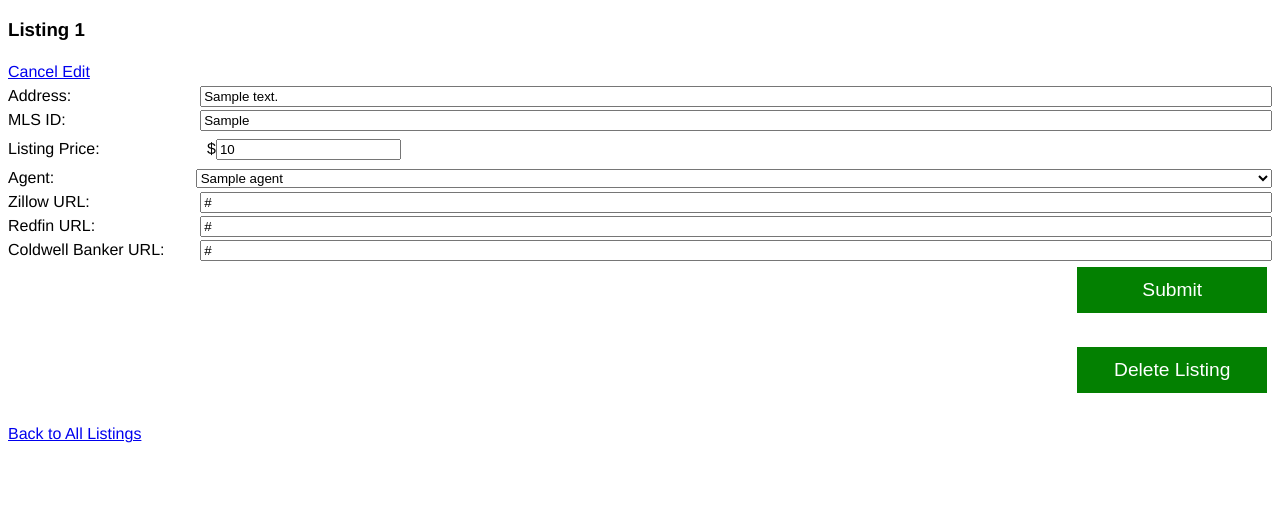
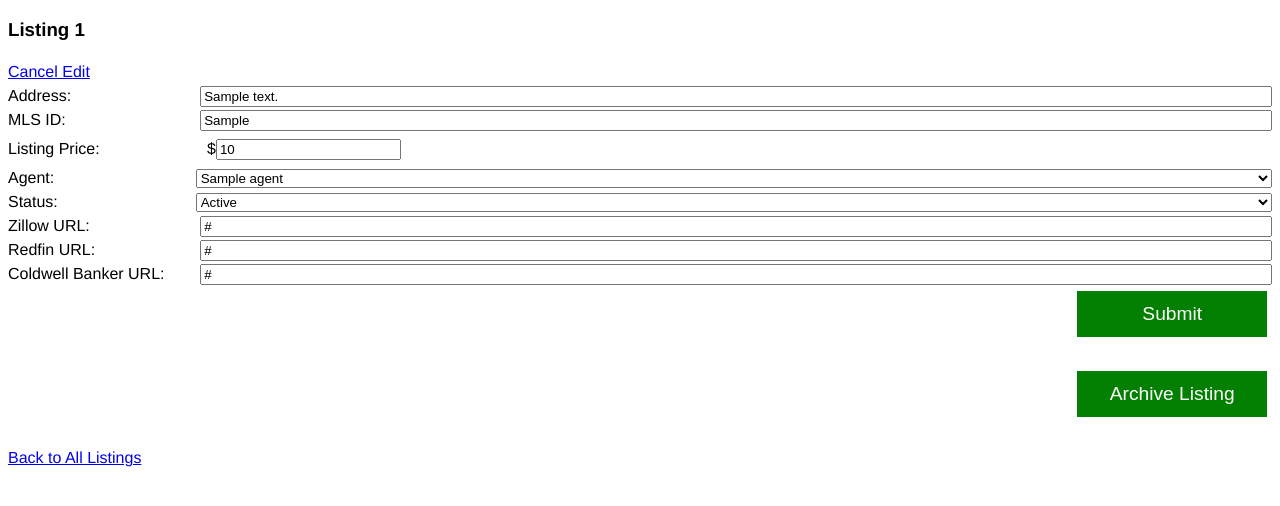
Before and after one commit to daisycrego/dojo6, a Flask app: page /listing/1/edit in a window 1280 px wide. Shown: the part 149-655 px from the top of the page. Run offline with Flask 2, Linux system fonts and the light colour scheme; the first user in the database is signed in; tables that the repository leaves empty hold one stand-in row (Sample ...); one stand-in notice (Sample message) is shown.

Commit message:
Added Active/Archived listings toggle to the Listings - List view.

```diff
--- a/application.py
+++ b/application.py
@@ -79,7 +79,7 @@ def load_user(user_id):
 # MODELS
 class Listing(db.Model):
     id = db.Column(db.Integer, primary_key=True)
-    address = db.Column(db.String(500), unique=True, nullable=False)
+    address = db.Column(db.String(500), unique=False, nullable=False)
     url_zillow=db.Column(db.String(500), unique=False, nullable=True)
     url_redfin=db.Column(db.String(500), unique=False, nullable=True)
     url_cb=db.Column(db.String(500), unique=False, nullable=True)
@@ -87,6 +87,7 @@ class Listing(db.Model):
     agent = db.relationship('Agent', backref=db.backref('listing', lazy=True))
     price = db.Column(db.Integer, nullable=True)
     mls = db.Column(db.String(100), nullable=True)
+    status = db.Column(db.Boolean, unique=False, default=True, nullable=False) # True=active, False=inactive
 
     def __repr__(self):
         return '<Listing %r>' % self.address
@@ -94,6 +95,7 @@ class Listing(db.Model):
 class Agent(db.Model):
     id = db.Column(db.Integer, primary_key=True)
     name = db.Column(db.String(50), unique=True, nullable=False)
+    status = db.Column(db.Boolean, unique=False, default=True, nullable=False) # True=active, False=inactive
 
     def __repr__(self):
         return '<Agent %r>' % self.name
@@ -246,8 +248,6 @@ class WebScraper:
                     try:
                         #elem = driver.find_element_by_css_selector('body > section.content.single-photo-carousel > div:nth-child(2) > div.layout-main.property-details > div:nth-child(5) > div.toggle-body > div.details-block.details-block-full-property-details > div.col-1 > ul > li[-1]')
                         elem_parent = driver.find_element_by_xpath("//*[contains(text(),'Viewed:')]/parent::*")
-                        print(url_cb)
-                        print(elem_parent.get_attribute('innerText'))
                         views = elem_parent.get_attribute('innerText').split(" ")[1]
                         cb_views = int(views.replace(',',''))
                         final_results["cb"] = cb_views
@@ -504,7 +504,7 @@ def send_email(recipients, title, body):
                     print("MAIL_USERNAME has been set to the backup, but email limits also exceeded on the backup")
                     return False
                 else:
-                    print("Limits still exceeded. ")
+                    print("Limits still exceeded, but MAIL_USERNAME has not been set to backup.")
         return False
 
 @application.route("/reset-password/", methods=["GET", "POST"])
@@ -549,12 +549,9 @@ def reset_password():
             flash("Password successfully reset.")
             return redirect(url_for("login"))
         elif email:
-            print("email exists")
-            print(email)
             # handle POST - new password reset access token, url, and email
             user = User.query.filter_by(email=email).first()
             if user:
-                print("user exists")
                 # Create a token for the reset password link, save it in the db
                 # delete any existing tokens for this email
                 existing_tokens = Token.query.filter_by(email=email).all()
@@ -570,8 +567,6 @@ def reset_password():
                 title = "Password Reset"
                 body = f"Please follow this link to reset your password: {request.base_url}?token={new_token}&email={email}"
                 sent = send_email([email], title, body)
-            else:
-                print("user not found")
             if sent:
                 flash(f"An email has been sent to {email} with instructions to reset your password. Make sure to check your spam folder!")
             else:
@@ -608,14 +603,21 @@ def reset_password():
 ## LISTINGS ROUTES
 ## Listings - List View
 @application.route('/')
-@application.route('/<messages>')
+@application.route('/<show_inactive>')
 @login_required
-def index(messages=None):
-    if messages:
-        messages = messages.replace("{","").replace("}","").replace("'", "")
+def index(show_inactive=None):
+    if not show_inactive:
+        show_inactive = request.args.get("show_inactive")
+    show_inactive = True if show_inactive == "True" else False
+    listings = Listing.query.all()
+    return render_template('list.html', listings=listings, show_inactive=show_inactive)
 
-    listings = Listing.query.all()
-    return render_template('list.html', listings=listings, message=messages)
+@application.route("/toggle_inactive", methods=["POST"])
+@login_required
+def toggle_inactive():
+    show_inactive = request.form.get("show_inactive")
+    print(f"toggle_inactive(): Toggling inactive to {show_inactive}")
+    return redirect(url_for('index', show_inactive=show_inactive))
 
 ## Listing - Detail View
 @application.route('/listing/')
@@ -707,15 +709,16 @@ def edit_listing(id=None, prev_data=None):
         prev_data = ast.literal_eval(request.args.get("prev_data").rstrip('/'))
     valid = True
     if request.method == "POST":
-        address = request.form["address"]
-        price = request.form["price"]
-        mls = request.form["mls"]
-        url_zillow = request.form["url_zillow"]
-        url_redfin = request.form["url_redfin"]
-        url_cb = request.form["url_cb"]
-        agent_id = request.form["agent"]
+        address = request.form.get("address")
+        price = request.form.get("price")
+        mls = request.form.get("mls")
+        url_zillow = request.form.get("url_zillow")
+        url_redfin = request.form.get("url_redfin")
+        url_cb = request.form.get("url_cb")
+        agent_id = request.form.get("agent")
         agent = Agent.query.filter_by(id=agent_id).first()
-
+        status = request.form.get("status")
+        status = True if status == "True" else False
         if not address:
             valid = False
             flash("Address is required")
@@ -761,15 +764,12 @@ def edit_listing(id=None, prev_data=None):
             listing.url_cb = url_cb
             listing.agent = agent
             listing.agent_id = agent_id
+            listing.status = status
             db.session.add(listing)
             db.session.commit()
         else:
             agents = Agent.query.all()
             default_agent = Agent.query.filter_by(name="Jill Biggs").first()
-            print("prev_data")
-            print(prev_data)
-            print("dict(request.form)")
-            print(dict(request.form))
             if prev_data:
                 return render_template('detail_listing.html', listing=listing, agents=agents, default_agent=default_agent, data=prev_data, editing=True)
             else:
@@ -786,17 +786,6 @@ def edit_listing(id=None, prev_data=None):
         if prev_data:
             return render_template('detail_listing.html', listing=listing, agents=agents, data=prev_data)
         return render_template('detail_listing.html', listing=listing, agents=agents, editing=True)
-
-## Listing - Delete
-@application.route('/listing/<id>/delete')
-@login_required
-def delete_listing(id=None):
-    listing = Listing.query.filter_by(id=id).first()
-    address = listing.address
-    db.session.delete(listing)
-    db.session.commit()
-    message = f"Listing ({address}) deleted successfully."
-    return redirect(url_for("index", messages=[message]))
 
 ## AGENT ROUTES
 ## Agents - List
@@ -850,6 +839,38 @@ def create_agent(prev_data=None):
         if prev_data:
             return render_template('create_agent.html', data=prev_data)
         return render_template('create_agent.html')
+
+@application.route('/agent/<id>/archive')
+@login_required
+def agent_archive(id=None):
+    if not id:
+        flash("Missing id. Unable to archive this agent.")
+    else:
+        agent = Agent.query.filter_by(id=id).first()
+        if agent:
+            agent.status = False
+            db.session.add(agent)
+            db.session.commit()
+            flash("Agent archived.")
+        else:
+            flash("No agent found with this id. Unable to archive this agent.")
+    return redirect(url_for("detail_agent", id=id))
+
+@application.route('/listing/<id>/archive')
+@login_required
+def listing_archive(id=None):
+    if not id:
+        flash("Missing id. Unable to archive this listing.")
+    else:
+        listing = Listing.query.filter_by(id=id).first()
+        if listing:
+            listing.status = False
+            db.session.add(listing)
+            db.session.commit()
+            flash("Listing archived.")
+        else:
+            flash("No listing found with this id. Unable to archive this listing.")
+    return redirect(url_for("detail_listing", id=id))
 
 ## Agent - Edit
 @application.route('/agent/<id>/edit', methods=["GET", "POST"])
@@ -987,31 +1008,9 @@ def scrape_listings(listings=None):
             listings_to_scrape.append(listing)
         else:
             errors.append(f"{listing.address} scraped less than 15 minutes ago. Please try again later or talk to your system adminstrator.")
-    print("scrape_listings() found errors")
-    print(errors)
-    print("listings_to_scrape")
-    print(listings_to_scrape)
-    """
-    if TESTING:
-        print("TESTING email scraper, generating some random ListingViews object")
-        midnight = datetime.datetime.combine(datetime.datetime.today(), time.min)
-        for listing in listings_to_scrape:
-            views = ListingViews.query.filter_by(listing_id=listing.id).filter(ListingViews.date >= midnight).first()
-            if views:
-                views.views_zillow = random.randint(0,10)
-                views.views_redfin = random.randint(0,10)
-                views.views_cb = random.randint(0,10)
-                views.date = datetime.datetime.now()
-            else:
-                views = ListingViews(listing_id=listing.id, listing=listing, views_zillow=random.randint(0,1000), views_redfin=random.randint(0,1000), views_cb=random.randint(0,1000))
-            db.session.add(views)
-            db.session.commit()
-    else:
-    """
     if errors:
         return errors
 
-    print(f"TESTING = {TESTING}")
     scraper = WebScraper()
     for listing in listings_to_scrape:
         scraper.scrape_listing(listing.id, testing=TESTING)
@@ -1022,10 +1021,6 @@ def scrape_listings(listings=None):
 def scraper(id=None):
     listing = Listing.query.filter_by(id=id).first()
     errors = scrape_listings([listing])
-
-    print("ERRORS")
-    print(errors)
-
     status = True
     if errors:
         status = False
@@ -1042,9 +1037,6 @@ def scrapeAll(id=None):
     listings = Listing.query.all()
     errors = scrape_listings(listings)
 
-    print("inside scrapeAll, here are the errors:")
-    print(errors)
-
     status = True
     if errors:
         status = False
@@ -1054,9 +1046,8 @@ def scrapeAll(id=None):
 
     # Redirect to the home page (Listings - List View)
     if len(errors):
-        print("errors[0]")
-        print(errors[0])
-    return redirect(url_for('index', id=id, messages={errors[0] if len(errors) else None}))
+        flash(errors[0])
+    return redirect(url_for('index', id=id))
 
 @application.errorhandler(404)
 def page_not_found(e):
@@ -1134,3 +1125,5 @@ if __name__ == "__main__":
     #application.debug = False
 
     application.run(use_reloader=False)
+
+    print(f"TESTING = {TESTING}")
--- a/templates/detail_agent.html
+++ b/templates/detail_agent.html
@@ -32,8 +32,8 @@
     <span><label for="name">Name: </label>&nbsp<p name="name">{{ agent.name }}</p></span>
 </span>
 
-<form class="right-justify" method="get" action="/agent/{{ agent.id }}/delete">
-    <button type="submit" value="Delete Agent" onclick="return confirm('Are you sure you want to do that?');"> Delete Agent </button>
+<form class="right-justify" method="get" action="/agent/{{ agent.id }}/archive">
+    <button type="submit" value="Archive Agent" onclick="return confirm('Are you sure you want to do that?');"> Archive Agent </button>
 </form>
 {% endif %}
 
--- a/templates/detail_listing.html
+++ b/templates/detail_listing.html
@@ -43,7 +43,14 @@
             <option value="{{agent.id}}">{{ agent.name }}</option>
             {% endfor %}
         </select>
-   </span>
+    </span>
+    <span>
+        <label for="status">Status:</label>
+        <select name="status">
+            <option value={{True}} {% if listing.status %}selected="selected"{% endif %}>Active</option>
+            <option value={{False}} {% if not listing.status %} selected="selected" {% endif %}>Inactive</option>
+        </select>
+    </span>
 
    <span><label for="url_zillow">Zillow URL:</label>&nbsp<input name="url_zillow" type="text" {% if data is defined and data %} value="{{ data.url_zillow }}" {% else %}value="{{ listing.url_zillow }}"{% endif %}/></span>
    <span><label for="url_redfin">Redfin URL:</label>&nbsp<input name="url_redfin" type="text" {% if data is defined and data %} value="{{ data.url_redfin }}" {% else %}value="{{ listing.url_redfin }}"{% endif %}/></span>
@@ -68,6 +75,7 @@
     <span><label for="url_zillow">Zillow URL:</label>&nbsp<p><a target="_blank" href="{{listing.url_zillow}}">{{listing.url_zillow}}</a></p></span>
     <span><label for="url_redfin">Redfin URL:</label>&nbsp<p><a target="_blank" href="{{listing.url_redfin}}">{{listing.url_redfin}}</a></p></span>
     <span><label for="url_cb">Coldwell Banker URL:</label>&nbsp<p><a target="_blank" href="{{listing.url_cb}}">{{listing.url_cb}}</a></p></span>
+    <span><label for="status">Status:</label>&nbsp<p>{% if listing.status %} Active {% else %} Archived {% endif %}</p></span>
 </span>
 
 
@@ -86,8 +94,8 @@
 
 <br>
 
-<form class="right-justify" method="get" action="/listing/{{ listing.id }}/delete">
-    <button type="submit" value="Delete Listing" onclick="return confirm('Are you sure you want to do that?');"> Delete Listing </button>
+<form class="right-justify" method="get" action="/listing/{{ listing.id }}/archive">
+    <button type="submit" value="Archive Listing" onclick="return confirm('Are you sure you want to do that?');"> Archive Listing </button>
 </form>
 
 <br>
```
Also changed, not shown: templates/list.html (+22 -4 lines).
